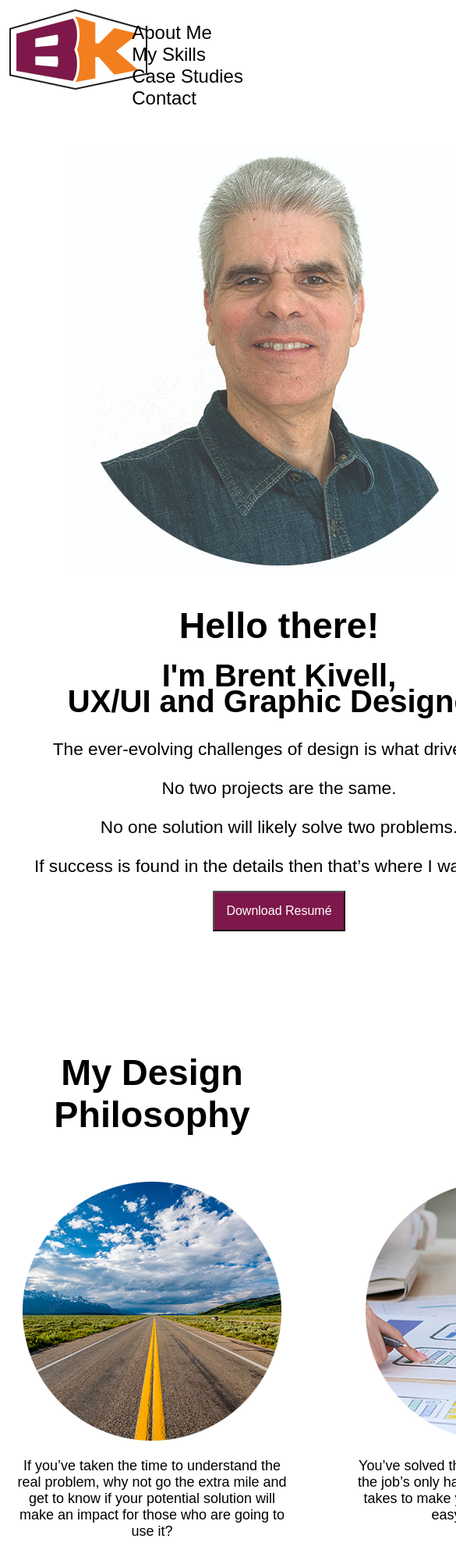
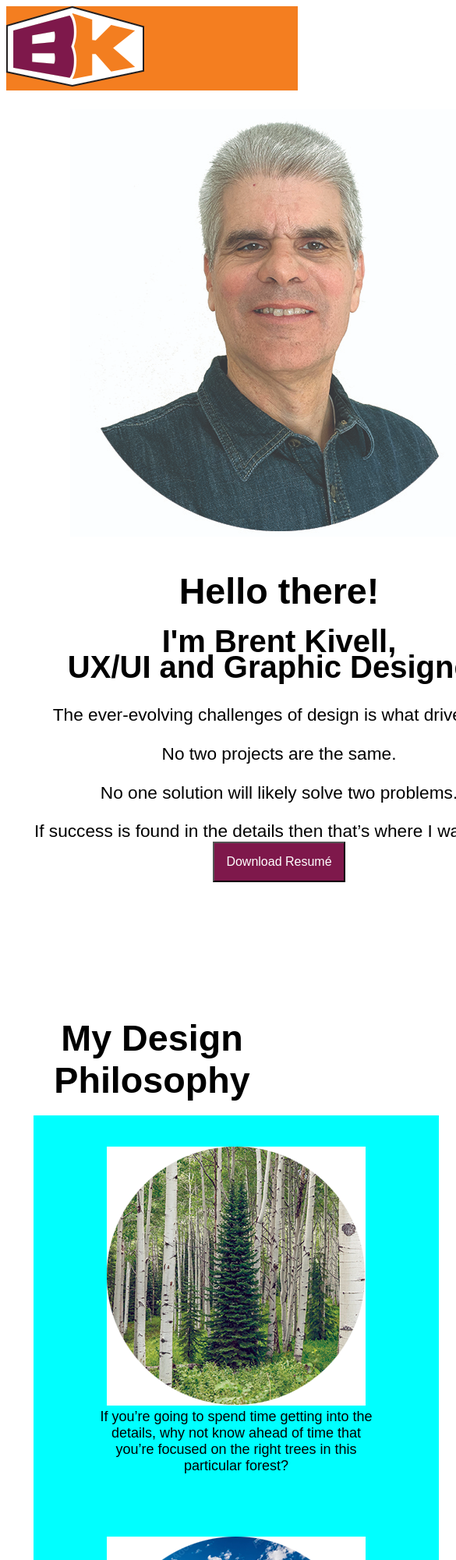
Before and after one commit to BrentKivell/UX_UI_HW_18, a plain HTML site: page index.html in a window 390 px wide. Shown: the top 2000 px of the page at 78% size, 585 px wide, since content can reach past the window. Drawn offline with Linux system fonts and the light colour scheme; a web font is replaced by a local one.

Commit message:
Friday, 3:00

```diff
--- a/CSS/style.css
+++ b/CSS/style.css
@@ -1,19 +1,32 @@
 .inline-block {
-    display: inline-block;
     vertical-align: top;
+    background-color: #F47E20;
 }
 .logo {
-    width: 23%;
     padding: 1%;
+    height: 108px;
 }
+
 nav {
-    width: 50%;
+    width: 80%;
     padding: 1%;
+    height: 108px;
+    display: none;
 }
+
 ul {
 width: 100%;
 margin-left: auto;
+text-align: center;
 }
+
+.navigation {
+    display:inline-flexbox;
+    vertical-align: top;
+    background-color: #F47E20;
+    height: 108px;
+}
+
 .heroimg {
     height: 600px;
     padding: 25px;
@@ -42,8 +55,15 @@ margin-left: auto;
     padding: 40px;
 }
 
+.myWork {
+    align-items: center;
+}
+
 .workGrid {
     display: grid;
+    grid-template-columns: 25% 75%;
+    grid-template-rows: 25% 25% 25% 25%;
+    justify-content: stretch;
 }
 
 footer {
@@ -124,3 +144,18 @@ button {
     padding: 25px;
     width: auto;
 }
+
+@media only screen and (max-width: 1200px) {
+    .flexBox {
+        background-color: aqua;
+        width: 440px;
+        justify-content: center;
+    }
+    .flexContainer {
+        flex-direction: column;
+        justify-content: center;
+    }
+    p {
+        margin: auto;
+    }
+};
--- a/index.html
+++ b/index.html
@@ -8,10 +8,10 @@
 <body>
 
     <header class="navigation">
-        <div class="inline-block logo">
+        <div>
             <img src="./images/BK logo.png">
         </div>
-        <nav class="inline-block">
+        <nav>
             <ul>
                 <li>About Me</li>
                 <li>My Skills</li>
@@ -74,33 +74,36 @@
             <div class="workGrid">
                 <div>
                     <img src="./images/City.png">
+                </div>
+
                 <div>
                     <h4>UI Municipal Website Redesign</h4>
                     <p>This scenario focused on a new resident wanting to learn some basic but important things about the city he and his family now call home.</p>
                     <button>View Project</button>
                 </div>
             </div>
-            </div>
 
             <div class="workGrid">
                 <div>
                     <img src="./images/CSA.png">
+                </div>
+
                 <div>
                      <h4>UX Donation App</h4>
                     <p>Creating an app for a local farm looking to create an easy way for people to donate CSA shares to families dealing with food insecurity.</p>
                     <button>View Project</button>
                 </div>
             </div>
-            </div>
 
             <div class="workGrid">
                 <div>
                     <img src="./images/ACDA.png">
+                </div>
+
                 <div>
                     <h4>UI Non-Profit Organization Website Redesign</h4>
                      <p>The team was tasked with choose the website of a non-profit organization to see what problems we could identify and to brainstorm ways in which we could solve those problems.</p>
                       <button>View Project</button>
-                    </div>
                 </div>
             </div>
         </section>
```
Lines whose indentation alone changed are shown as unchanged.
